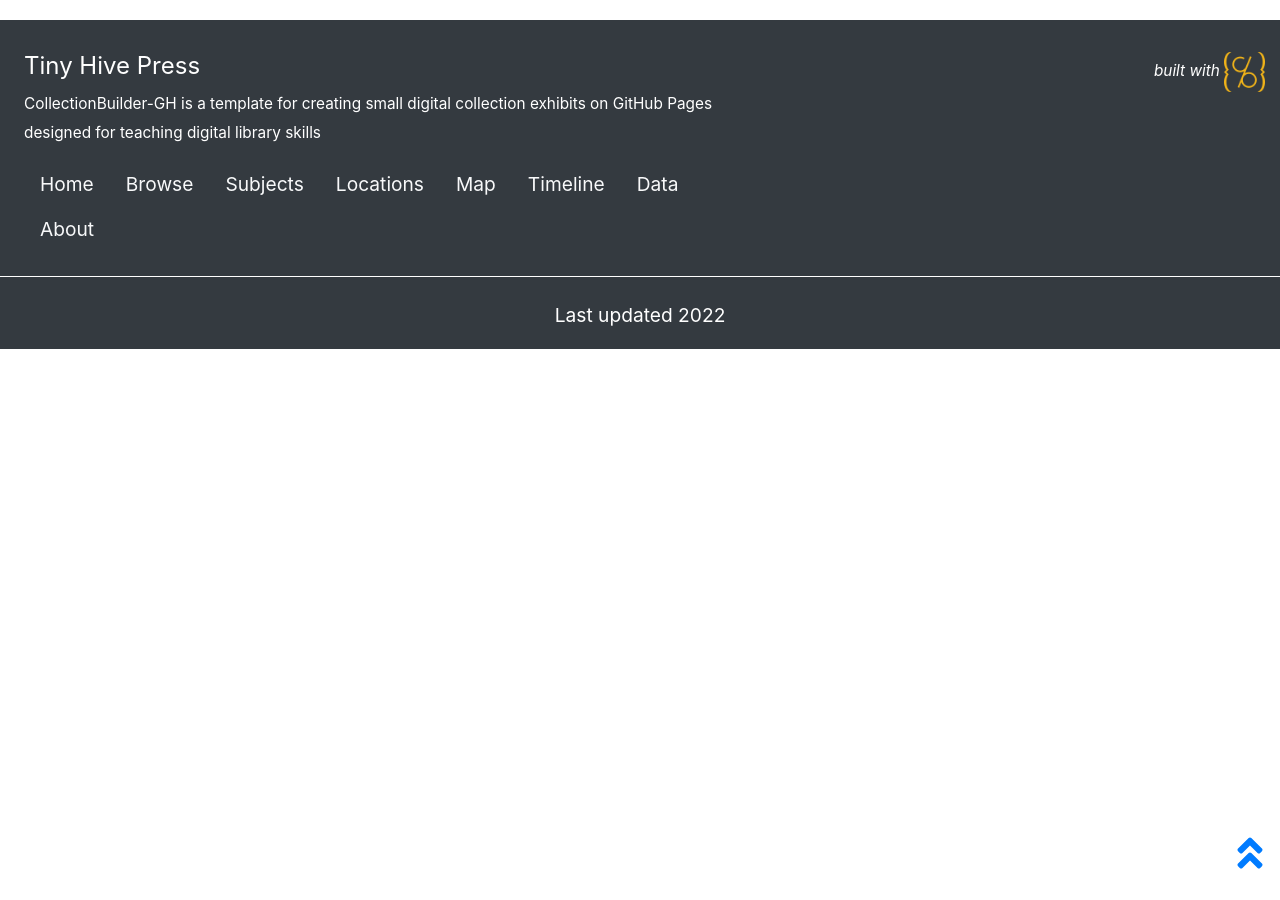
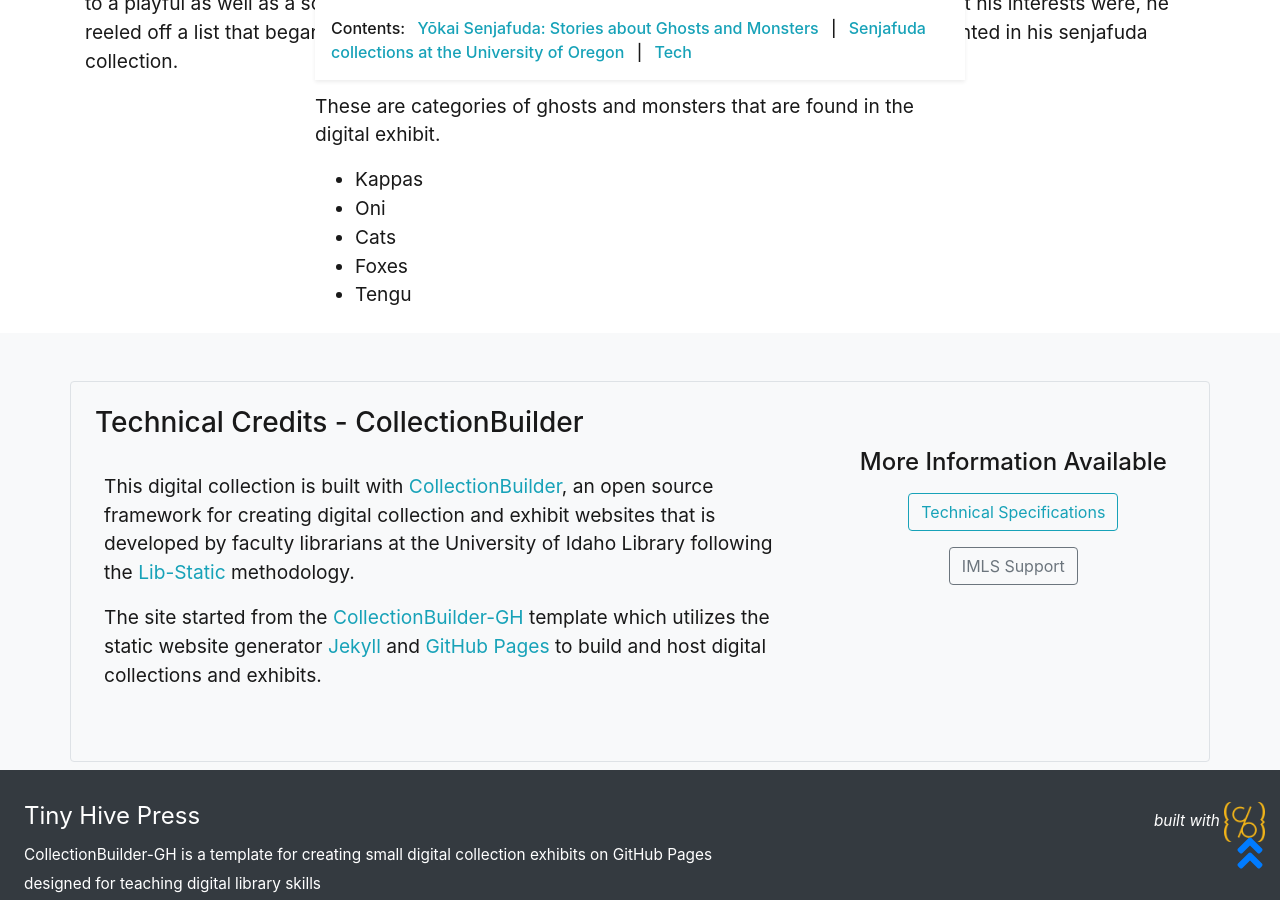
Before and after one commit to smellymeatstix/TinyHivedemoO, a Jekyll site: the page built from pages/about.md, in a window 1280 px wide and 900 px high, scrolled down 3044 px. Built offline with Jekyll 4.4.1, drawn with Linux system fonts in a browser that asks for light colours; our own code applies the rules of GitHub Pages for plain Markdown files; before the commit the page ends 3393 px from its top, so only the background shows below that; some of the changed text lies outside the part shown.

Commit message:
Update about.md

```diff
--- a/pages/about.md
+++ b/pages/about.md
@@ -1,4 +1,3 @@
-{% include feature/nav-menu.html sections="Yōkai Senjafuda: Stories about Ghosts and Monsters;Senjafuda collections at the University of Oregon" %}
 ---
 title: About
 layout: about
@@ -8,6 +7,8 @@ credits: true
 # Edit the markdown on in this file to describe your collection
 # Look in _includes/feature for options to easily add features to the page
 ---
+
+{% include feature/nav-menu.html sections="Yōkai Senjafuda: Stories about Ghosts and Monsters;Senjafuda collections at the University of Oregon" %}
 
 ## Yōkai Senjafuda: Stories about Ghosts and Monsters
 [Yōkai Senjafuda Digital Exhibit](https://glam.uoregon.edu/yokaisenjafuda/page/welcome)
```
